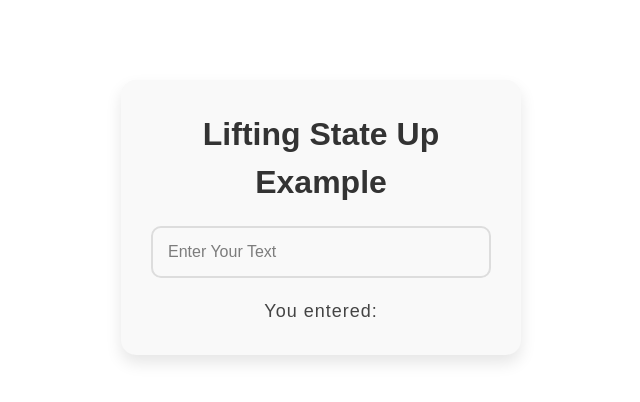
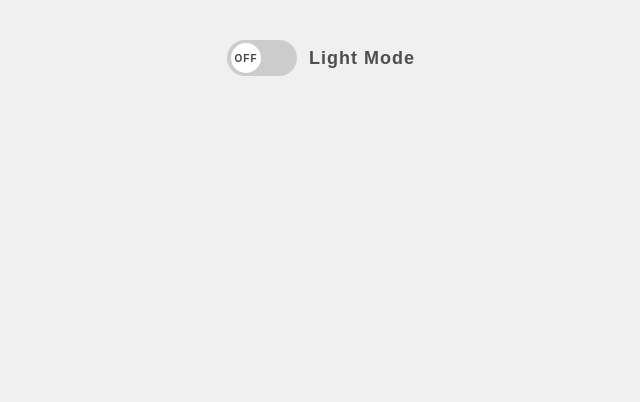
Before and after one commit to BilalSangari/Practice, a React (Vite) app: page / in a window 1280 px wide. Shown: the top 402 px of the page, without its empty margins (319-959 px from the left). Built offline with nearby package versions, Linux system fonts and the light colour scheme.

Commit message:
Toggle Switch

```diff
--- a/src/App.jsx
+++ b/src/App.jsx
@@ -1,9 +1,11 @@
-import "./components/EV.css";
-import { Liftingstate } from "./components/liftingstate.jsx";
+// import "./components/EV.css";
+// import { Liftingstate } from "./components/liftingstate.jsx";
+import { ToggleSwitch } from "./projects/ToggleSwitch/Toggle Switch.jsx";
 
 const App = () => {
   return <>
-    <Liftingstate />
+    <ToggleSwitch />
+    {/* <Liftingstate /> */}
   </>;
 };
 
--- a/src/index.css
+++ b/src/index.css
@@ -82,3 +82,16 @@ button{
   color: red;
   font-size: large;
 }
+
+/* Light mode (default) */
+body {
+  background-color: #f0f0f0;
+  color: #222;
+  transition: background-color 0.4s, color 0.4s;
+}
+
+/* Dark mode */
+body.dark-mode {
+  background-color: #121212;
+  color: #eee;
+}
--- /dev/null
+++ b/src/projects/ToggleSwitch/Toggle Switch.jsx
@@ -0,0 +1,34 @@
+import { useState, useEffect } from "react";
+import "./Toggle.css";
+
+export const ToggleSwitch = () => {
+  const [isDarkMode, setIsDarkMode] = useState(false);
+
+  // Apply or remove the dark mode class on body element
+  useEffect(() => {
+    const body = document.body;
+    if (isDarkMode) {
+      body.classList.add("dark-mode");
+    } else {
+      body.classList.remove("dark-mode");
+    }
+  }, [isDarkMode]);
+
+  const toggleHandler = () => {
+    setIsDarkMode(!isDarkMode);
+  };
+
+  return (
+    <div className="toggle-container">
+      <label className="switch">
+        <input type="checkbox" checked={isDarkMode} onChange={toggleHandler} />
+        <span className="slider">
+          <span className="circle-text">{isDarkMode ? "ON" : "OFF"}</span>
+        </span>
+      </label>
+      <p style={{ marginLeft: "12px", fontWeight: "bold" }}>
+        {isDarkMode ? "Dark Mode" : "Light Mode"}
+      </p>
+    </div>
+  );
+};
--- /dev/null
+++ b/src/projects/ToggleSwitch/Toggle.css
@@ -0,0 +1,63 @@
+/* Toggle.css */
+
+.toggle-container {
+  display: flex;
+  align-items: center;
+  justify-content: center;
+  margin-top: 40px;
+}
+
+/* Outer switch */
+.switch {
+  position: relative;
+  display: inline-block;
+  width: 70px;
+  height: 36px;
+}
+
+/* Hide default checkbox */
+.switch input {
+  opacity: 0;
+  width: 0;
+  height: 0;
+}
+
+/* Track */
+.slider {
+  position: absolute;
+  cursor: pointer;
+  background-color: #ccc;
+  border-radius: 34px;
+  top: 0;
+  left: 0;
+  right: 0;
+  bottom: 0;
+  transition: background-color 0.4s;
+}
+
+/* Circle (with ON/OFF text) */
+.circle-text {
+  position: absolute;
+  width: 30px;
+  height: 30px;
+  background-color: white;
+  border-radius: 50%;
+  top: 3px;
+  left: 4px;
+  display: flex;
+  align-items: center;
+  justify-content: center;
+  font-size: 10px;
+  font-weight: bold;
+  color: #444;
+  transition: transform 0.4s;
+}
+
+/* When checked: move circle to the right and change color */
+input:checked + .slider {
+  background-color: #4caf50;
+}
+
+input:checked + .slider .circle-text {
+  transform: translateX(34px);
+}
```
